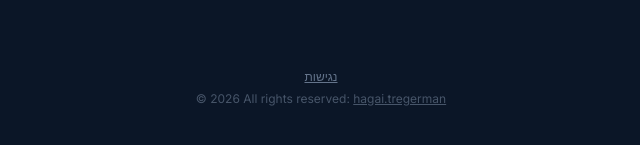
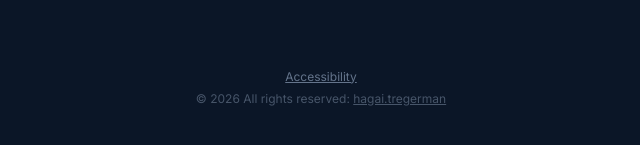
Before and after one commit to tregermanhagai/TeamStep, a React (Vite) app: page /login in a window 1280 px wide. Shown: the part 617-762 px from the top of the page, without its empty margins (319-959 px from the left). Built offline with nearby package versions, Linux system fonts and the light colour scheme; no server answers.

Commit message:
fix: translate 'נגישות' to 'Accessibility' in English mode
Co-Authored-By: Claude Sonnet 4.6 <noreply@anthropic.com>

```diff
--- a/package.json
+++ b/package.json
@@ -1,6 +1,6 @@
 {
   "name": "teamstep",
-  "version": "0.1.98",
+  "version": "0.1.99",
   "private": true,
   "type": "module",
   "scripts": {
--- a/src/components/AppFooter.tsx
+++ b/src/components/AppFooter.tsx
@@ -1,4 +1,7 @@
+import { useLocale } from '../contexts/LocaleContext'
+
 export function AppFooter() {
+  const { t } = useLocale()
   return (
     <footer className="mt-8 mb-2 px-4 text-center space-y-1">
       <div>
@@ -8,7 +11,7 @@ export function AppFooter() {
           rel="noopener noreferrer"
           className="text-xs text-slate-500 hover:text-slate-400 underline"
         >
-          נגישות
+          {t('accessibility')}
         </a>
       </div>
       <p className="text-xs text-slate-600">© 2026 All rights reserved: <a href="https://hagaitregerman.onrender.com/" target="_blank" rel="noopener noreferrer" className="hover:text-slate-400 underline">hagai.tregerman</a></p>
--- a/src/lib/i18n.ts
+++ b/src/lib/i18n.ts
@@ -71,6 +71,7 @@ export const translations = {
     colorGreen:           'Green',
     colorRed:             'Red',
     colorOther:           'Other',
+    accessibility:        'Accessibility',
     teamColorLabel:       'Team color:',
     todaySession:         "Today's Session",
     statGoal:             'Goal',
@@ -152,6 +153,7 @@ export const translations = {
     colorGreen:           'ירוק',
     colorRed:             'אדום',
     colorOther:           'אחר',
+    accessibility:        'נגישות',
     teamColorLabel:       ':צבע קבוצה',
     todaySession:         'נתוני האימון שלי היום',
     statGoal:             'שער',
```
